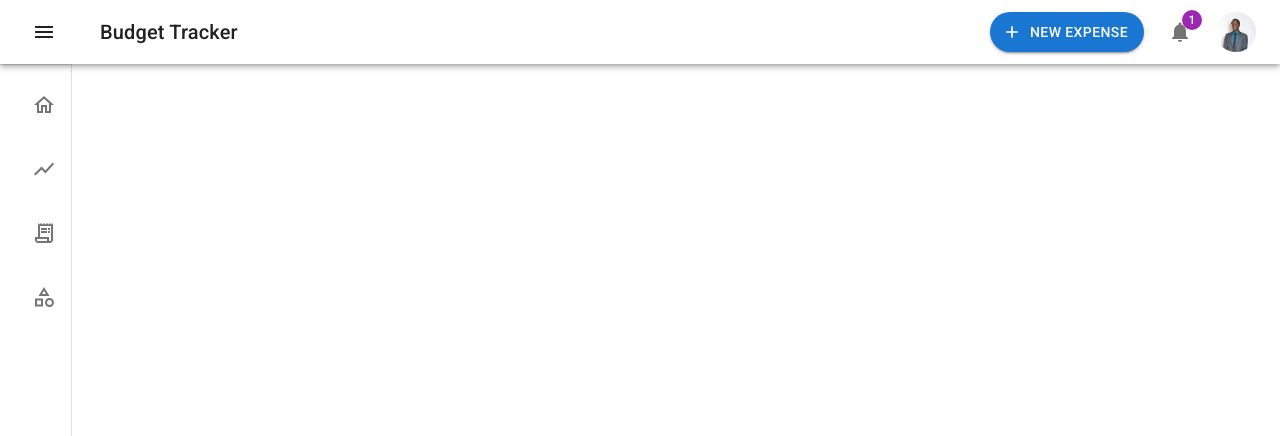
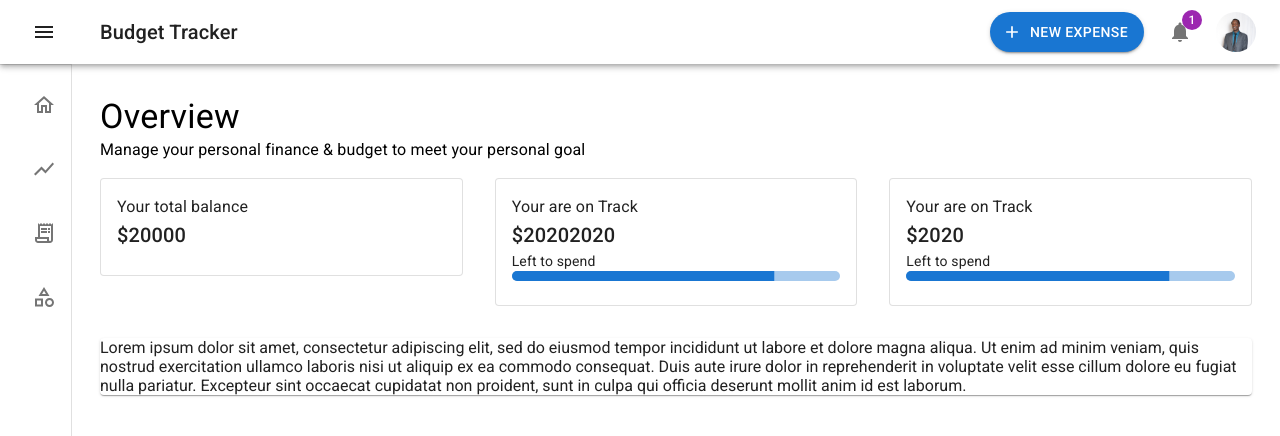
Before and after one commit to Michael-Kuria/Budget-Tracker-Application, a React (Create React App) app in the folder src/frontend/: page / in a window 1280 px wide. Shown: the top 436 px of the page. Built offline with nearby package versions, Linux system fonts and the light colour scheme; the HTML template or start-up script is replaced by a standard one.

Commit message:
Added cards and title

```diff
--- a/src/frontend/src/App.js
+++ b/src/frontend/src/App.js
@@ -1,8 +1,13 @@
-import { Box } from "@mui/system";
+import * as React from "react";
+import { Container, Toolbar, Grid, Box, Paper } from "@mui/material";
+// import {  } from "@mui/system";
 import { useState } from "react";
 import "./App.css";
 import Sidebar from "./components/global/sidebar/Sidebar";
 import Topbar from "./components/global/topbar/Topbar";
+import Title from "./components/title/Title";
+import AmountUsedCard from "./components/cards/AmountUsedCard";
+import BalanceCard from "./components/cards/BalanceCard";
 
 function App() {
   const [openDrawer, setOpenDrawer] = useState(false);
@@ -10,9 +15,10 @@
   const toggleDrawer = () => {
     setOpenDrawer(!openDrawer);
   };
+
   const drawerWidth = 240;
   return (
-    <Box sx={{ height: "100vh" }}>
+    <Box sx={{ position: "relative", height: "100vh", display: "flex" }}>
       <Topbar
         drawerOpen={openDrawer}
         toggleDrawer={toggleDrawer}
@@ -23,6 +29,51 @@
         toggleDrawer={toggleDrawer}
         drawerWidth={drawerWidth}
       />
+      <Box
+        component="main"
+        sx={{
+          flexGrow: 1,
+          height: "100vh",
+          overflow: "auto",
+        }}
+      >
+        <Toolbar />
+        <Container maxWidth="lg" sx={{ mt: 4, mb: 4 }}>
+          <Title
+            title="Overview"
+            subTitle="Manage  your personal finance & budget to meet your personal goal"
+          />
+
+          {/* <Box sx={{ display: "flex", flexDirection: "row" }}> */}
+          <Grid container spacing={4}>
+            <Grid item lg={4} xs={12}>
+              <AmountUsedCard amountUsed="20000" />
+            </Grid>
+            <Grid item lg={4} xs={12}>
+              <BalanceCard amountLeft="20202020" />
+            </Grid>
+            <Grid item lg={4} xs={12}>
+              <BalanceCard amountLeft="2020" />
+            </Grid>
+            <Grid item lg={12}>
+              <Paper>
+                <p>
+                  Lorem ipsum dolor sit amet, consectetur adipiscing elit, sed
+                  do eiusmod tempor incididunt ut labore et dolore magna aliqua.
+                  Ut enim ad minim veniam, quis nostrud exercitation ullamco
+                  laboris nisi ut aliquip ex ea commodo consequat. Duis aute
+                  irure dolor in reprehenderit in voluptate velit esse cillum
+                  dolore eu fugiat nulla pariatur. Excepteur sint occaecat
+                  cupidatat non proident, sunt in culpa qui officia deserunt
+                  mollit anim id est laborum.
+                </p>
+              </Paper>
+            </Grid>
+          </Grid>
+
+          {/* </Box> */}
+        </Container>
+      </Box>
     </Box>
   );
 }
--- /dev/null
+++ b/src/frontend/src/components/cards/AmountUsedCard.jsx
@@ -0,0 +1,27 @@
+import * as React from "react";
+import { Card, CardContent, Typography, Box } from "@mui/material";
+
+const CardItems = ({ amountUsed }) => {
+  return (
+    <CardContent>
+      <Typography component="p" variant="body1">
+        Your total balance
+      </Typography>
+      <Typography component="h6" variant="h6">
+        ${amountUsed}
+      </Typography>
+    </CardContent>
+  );
+};
+
+const AmountUsedCard = ({ amountUsed }) => {
+  return (
+    <Box sx={{ height: "100%" }}>
+      <Card variant="outlined">
+        <CardItems amountUsed={amountUsed} />
+      </Card>
+    </Box>
+  );
+};
+
+export default AmountUsedCard;
--- /dev/null
+++ b/src/frontend/src/components/cards/BalanceCard.jsx
@@ -0,0 +1,38 @@
+import * as React from "react";
+import { Card, CardContent, Typography, Box } from "@mui/material";
+import { styled } from "@mui/material/styles";
+import LinearProgress from "@mui/material/LinearProgress";
+
+const BorderLinearProgress = styled(LinearProgress)(({ theme }) => ({
+  height: 10,
+  borderRadius: 5,
+}));
+
+const CardItems = ({ amountLeft }) => {
+  return (
+    <CardContent>
+      <Typography component="p" variant="body1">
+        Your are on Track
+      </Typography>
+      <Typography component="h6" variant="h6">
+        ${amountLeft}
+      </Typography>
+      <Typography component="p" variant="body2">
+        Left to spend
+      </Typography>
+      <BorderLinearProgress variant="determinate" value={80} />
+    </CardContent>
+  );
+};
+
+const BalanceCard = ({ amountLeft }) => {
+  return (
+    <Box>
+      <Card variant="outlined">
+        <CardItems amountLeft={amountLeft} />
+      </Card>
+    </Box>
+  );
+};
+
+export default BalanceCard;
--- /dev/null
+++ b/src/frontend/src/components/title/Title.jsx
@@ -0,0 +1,17 @@
+import { Typography } from "@mui/material";
+import { Box } from "@mui/system";
+
+const Title = ({ title, subTitle }) => {
+  return (
+    <Box sx={{ margin: "1rem 0" }}>
+      <Typography component="h1" variant="h4" color="inherit">
+        {title}
+      </Typography>
+      <Typography component="h6" variant="body1" color="inherit">
+        {subTitle}
+      </Typography>
+    </Box>
+  );
+};
+
+export default Title;
```
